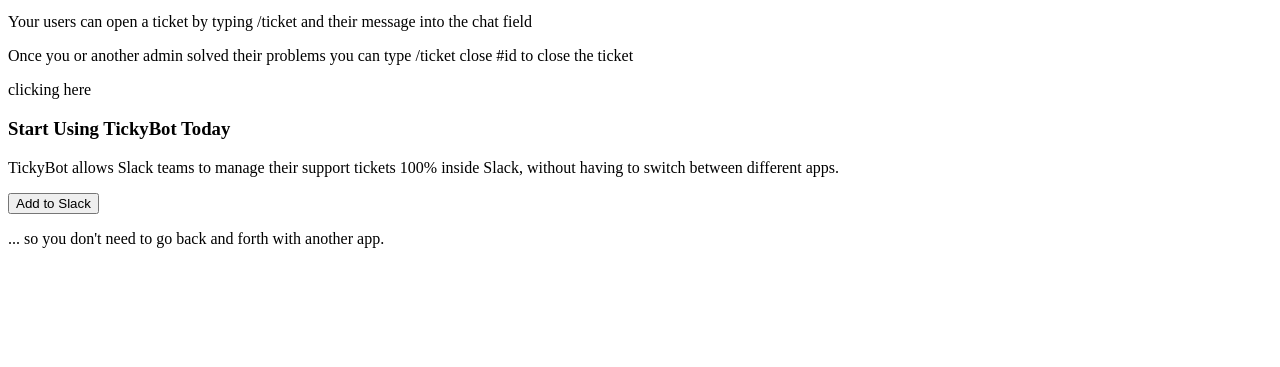
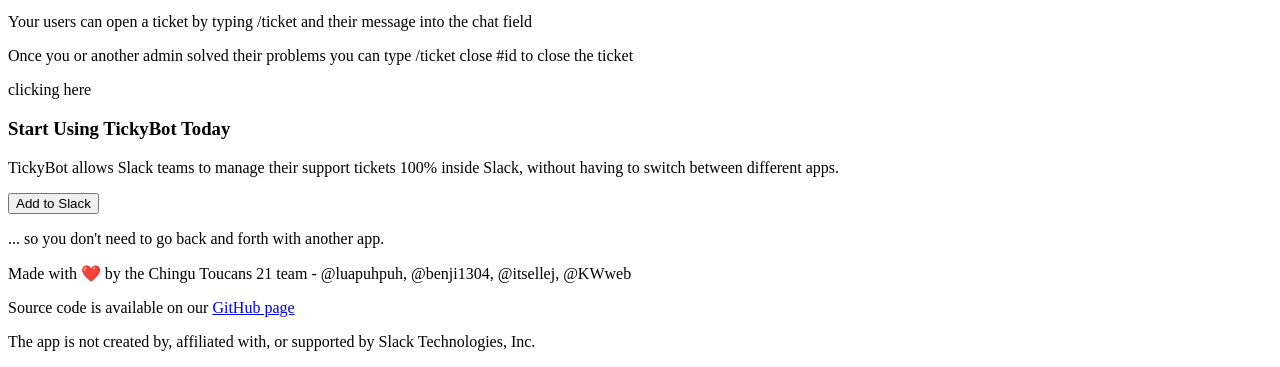
Before and after one commit to chingu-voyage6/toucans-team-21, a plain HTML site: page index.html in a window 1280 px wide. Shown: the part 450-817 px from the top of the page. Drawn offline with Linux system fonts and the light colour scheme.

Commit message:
Add footer

```diff
--- a/index.html
+++ b/index.html
@@ -147,7 +147,20 @@
 
     </main>
 
+<!-- FOOTER -->
     <footer>
+
+      <div>
+
+        <div>
+          <p>Made with ❤️ by the Chingu Toucans 21 team - @luapuhpuh, @benji1304, @itsellej, @KWweb</p>
+          <p>Source code is available on our <a href="https://github.com/chingu-voyage6/toucans-team-21" target="_blank">GitHub page</a></p>
+          <p>The app is not created by, affiliated with, or supported by Slack Technologies, Inc.</p>
+
+        </div>
+
+      </div>
+
 
     </footer>
 
```
